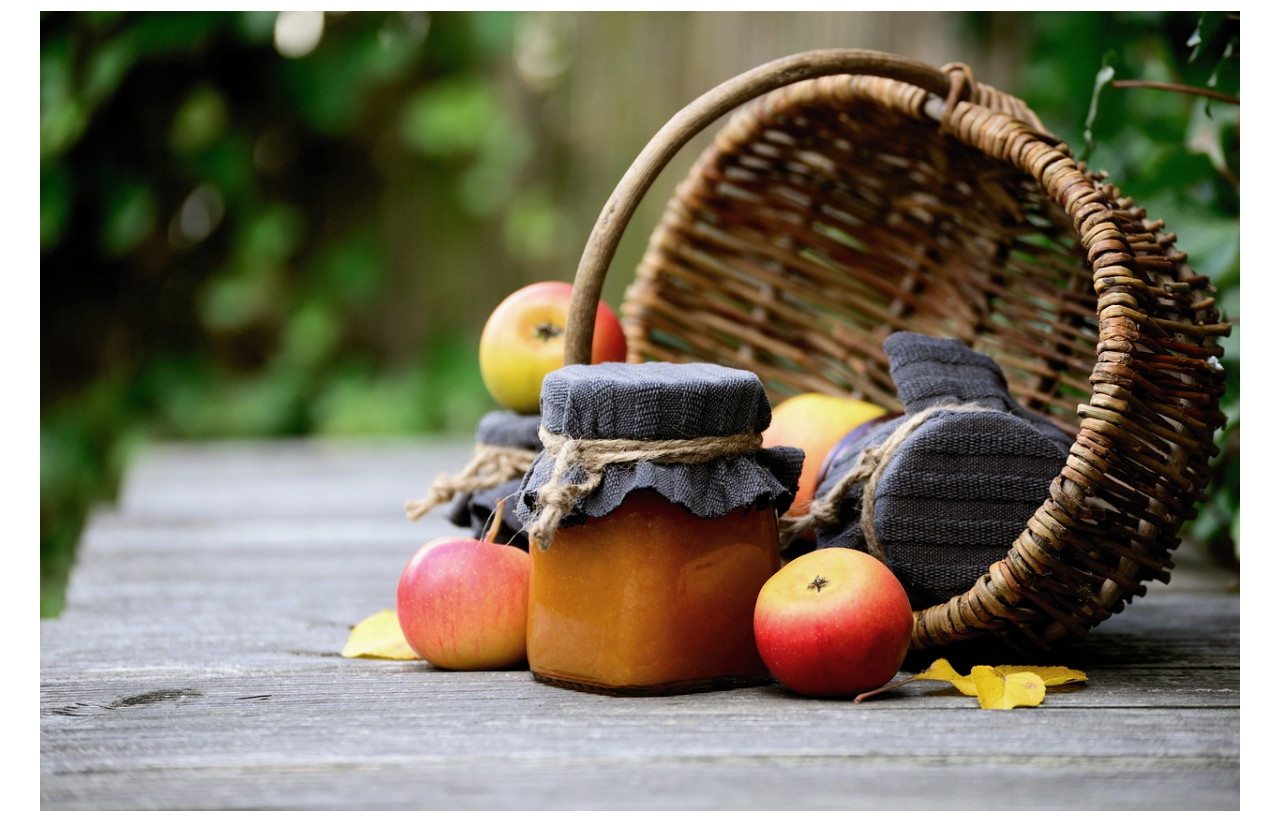
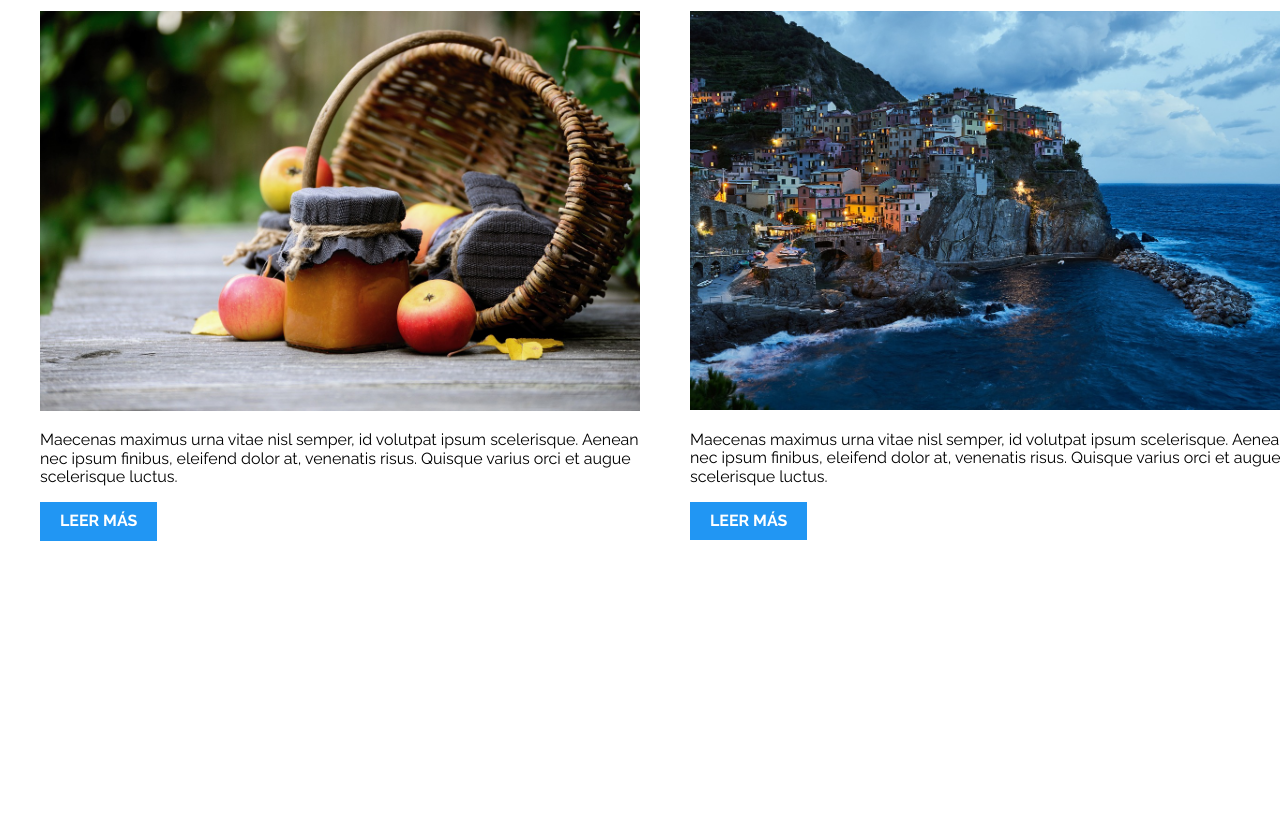
Before and after one commit to Cruba/GuideGrid, a plain HTML site: page patrones/01-2columnas_iguales_css_grid/index.html in a window 1280 px wide. Shown: the part 89-912 px from the top of the page. After the commit the page ends 800 px from the top, so only its background shows below. Drawn offline with nearby package versions, Linux system fonts and the light colour scheme.

Commit message:
cambios de diseño

```diff
--- a/css/style.css
+++ b/css/style.css
@@ -8,7 +8,7 @@
     --secundario1:rgb(36, 41, 46);
     --secundario: rgba(0,0,0,0.5);
     --colorprinicipal: #adff2f;
-    --principal:#9acd32;
+    --principal:#0cf;
     --titulos:'Josefin Sans', sans-serif;
     --cruba: 'Pacifico', cursive;
     --general: 'Nunito', sans-serif;
--- a/patrones/01-2columnas_iguales_css_grid/index.html
+++ b/patrones/01-2columnas_iguales_css_grid/index.html
@@ -12,7 +12,7 @@
 
 <body>
 
-    <div class="contenedor .dos-columnas">
+    <div class="contenedor dos-columnas">
         <article class="entrada-blog">
             <h1>Titulo Entrada Blog</h1>
             <img src="img/imagen1.jpg">
```
Also changed, not shown: index.html (+1 -1 lines).
